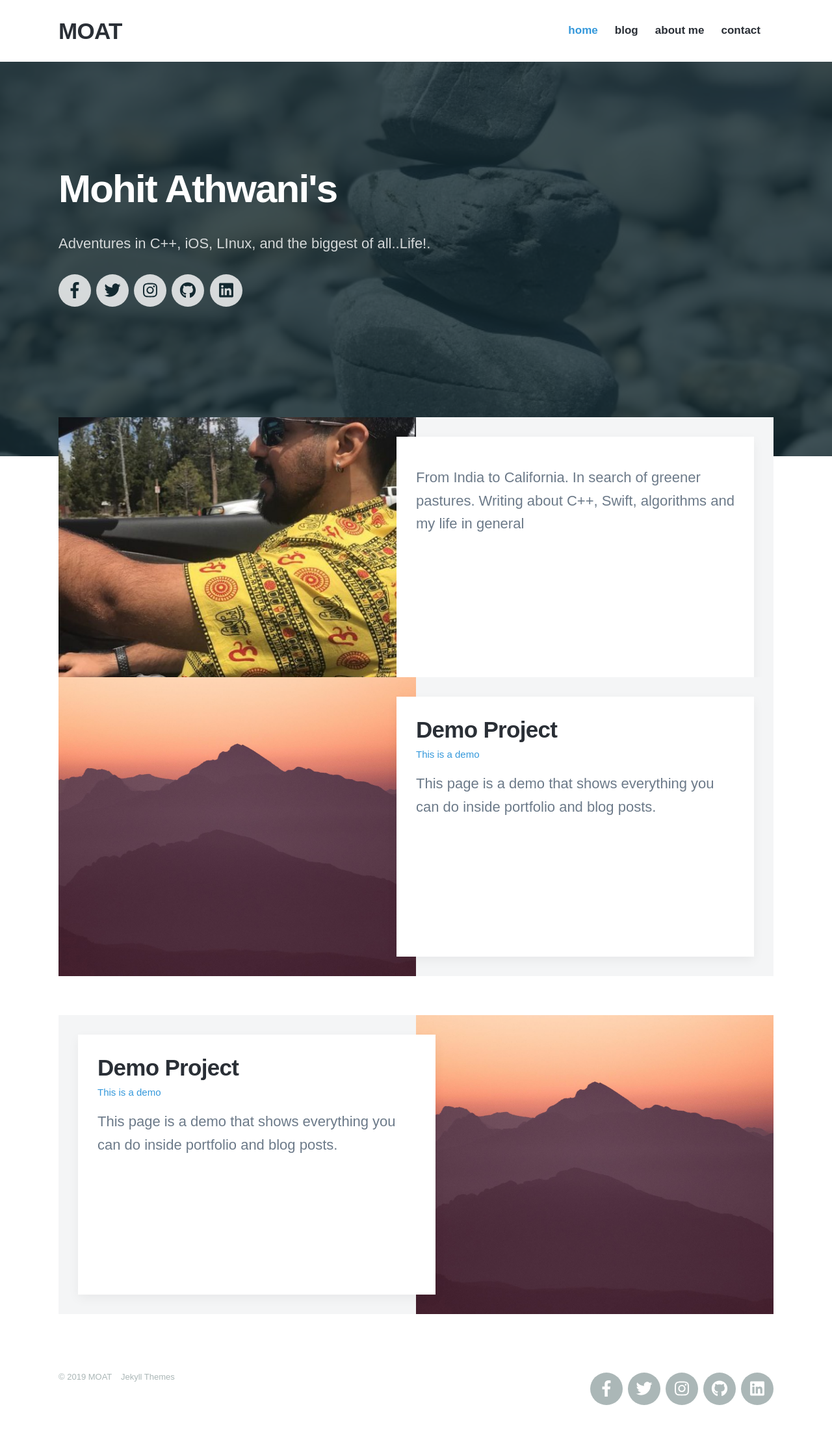
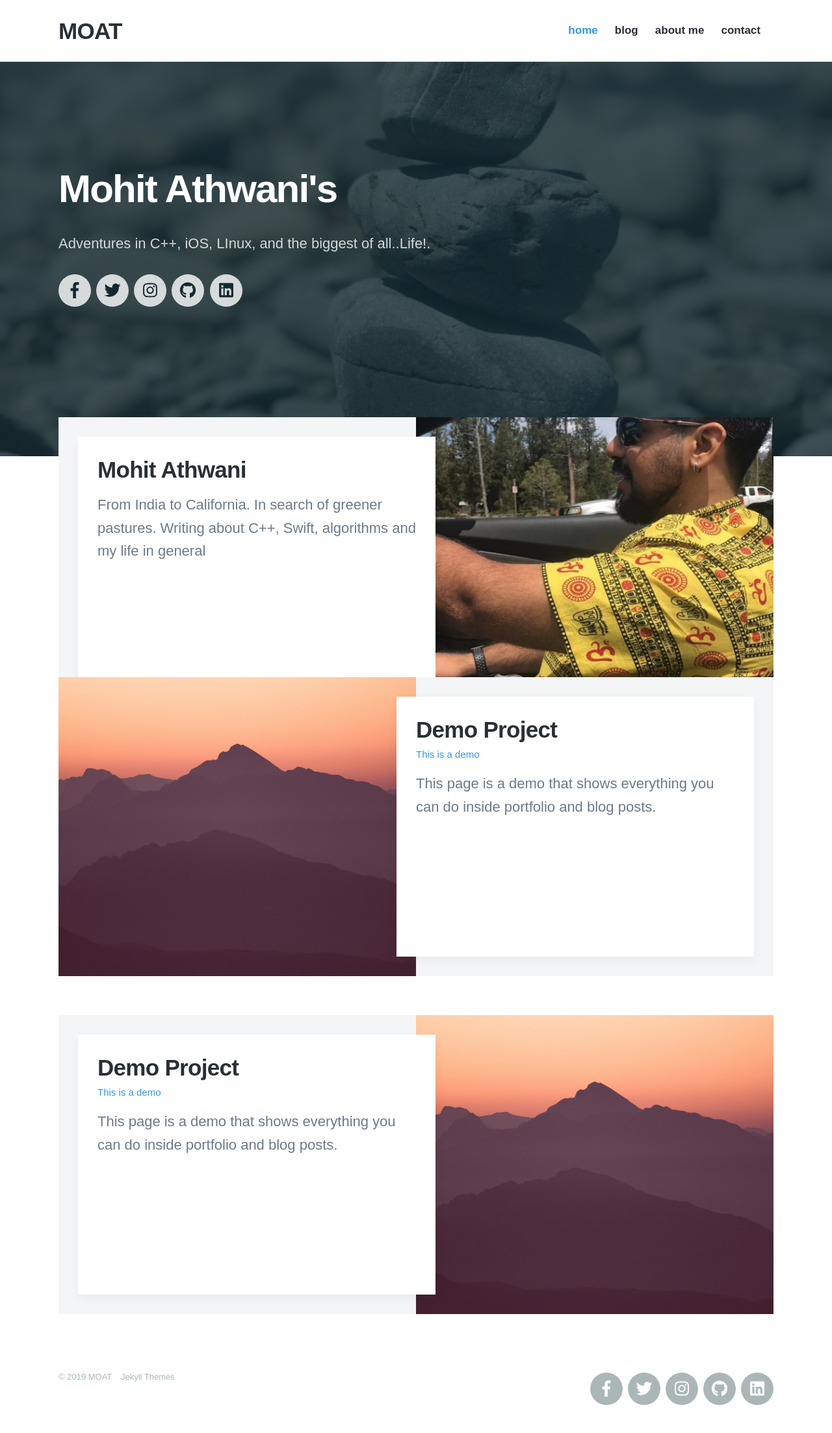
Before and after one commit to mohitathwani/mohitathwani.github.io, a Jekyll site: the page built from index.html, in a window 1280 px wide. Shown: the whole page at 65% size. Built offline with Jekyll 4.4.1, drawn with Linux system fonts in a browser that asks for light colours; nearby versions of some CDN libraries; some web fonts are replaced.

Commit message:
Adding css for staff and getting the about me url for about me card on index

```diff
--- a/_sass/_includes/_listing.scss
+++ b/_sass/_includes/_listing.scss
@@ -46,6 +46,35 @@
 	}
 
 	&:nth-child(2n) {
+
+		@include mq(tabletl) {
+
+			.post__image-wrap {
+				left: auto;
+				right: 0;
+			}
+
+			.post__content-wrap {
+				float: left;
+				padding: 30px 0 30px 30px;
+			}
+
+			.post__content {
+				margin: 0 -30px 0 0;
+			}
+		}
+	}
+}
+
+.post__staff {
+	&:hover {
+
+		.post__image {
+			@include scale(1.0);
+		}
+	}
+
+	&:nth-child(odd) {
 
 		@include mq(tabletl) {
 
--- a/index.html
+++ b/index.html
@@ -28,7 +28,7 @@ featured_image: /images/home-image.jpg
 
 		{% for member in site.staff_members %}
 
-		<article class="post">
+		<article class="post post__staff">
 
 			<div class="post__image-wrap">
 				<div class="post__image" style="background-image: url({{ member.image }})"></div>
@@ -36,8 +36,10 @@ featured_image: /images/home-image.jpg
 
 			<div class="post__content-wrap">
 				<div class="post__content">
-					<!-- <h2 class="post__title"><a href="{{ project.url }}">{{ project.title }}</a></h2>
-					<p class="post__subtitle">{{ project.subtitle }}</p> -->
+					{% assign about_me_node = site.data.settings.menu_settings.menu_items | where: "title", "about me" | first %}
+					<h2 class="post__title"><a href="{{ about_me_node.url }}">{{ site.data.settings.basic_settings.site_owner }}</a></h2>
+
+					<!-- <p class="post__subtitle">{{ project.subtitle }}</p> -->
 					<p class="post__description">{{ member.content }}</p>
 				</div>
 			</div>
@@ -47,7 +49,6 @@ featured_image: /images/home-image.jpg
 		{% endfor %}
 
 	</div>
-
 </section>
 
 <section class="listing">
```
